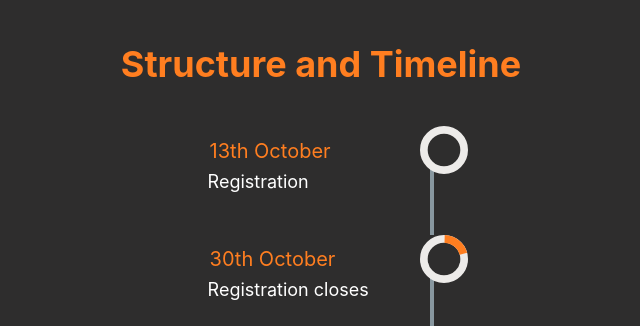
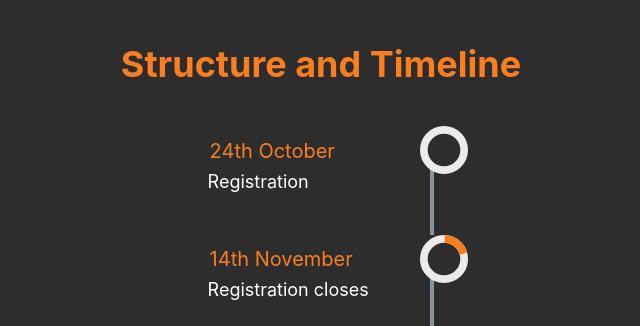
Before and after one commit to ShaastraWebops/tif-portal-2022, a React (Create React App) app: page / in a window 1280 px wide. Shown: the part 3040-3366 px from the top of the page, without its empty margins (319-959 px from the left). Built offline with nearby package versions, Linux system fonts and the light colour scheme.

Commit message:
changed dates in timeline

```diff
--- a/src/components/Timeline.tsx
+++ b/src/components/Timeline.tsx
@@ -33,7 +33,7 @@ function Timeline() {
                 thickness='16px'
               />
               <div className='text-ctn'>
-                <p className='steps-heading'>13th October</p>
+                <p className='steps-heading'>24th October</p>
                 <p className='steps-description'>Registration</p>
               </div>
             </div>
@@ -47,7 +47,7 @@ function Timeline() {
                 thickness='16px'
               />
               <div className='text-ctn'>
-                <p className='steps-heading'>30th October</p>
+                <p className='steps-heading'>14th November</p>
                 <p className='steps-description'>Registration closes</p>
               </div>
             </div>
```
